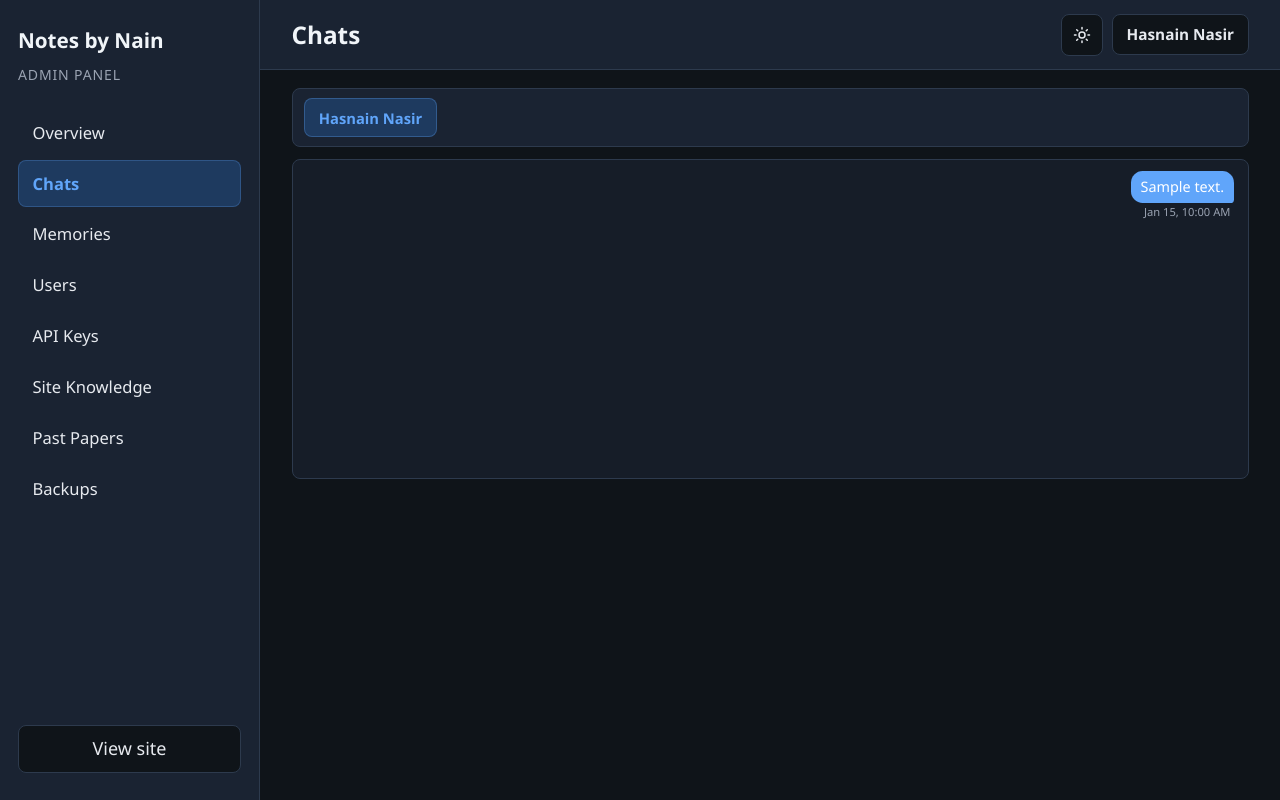
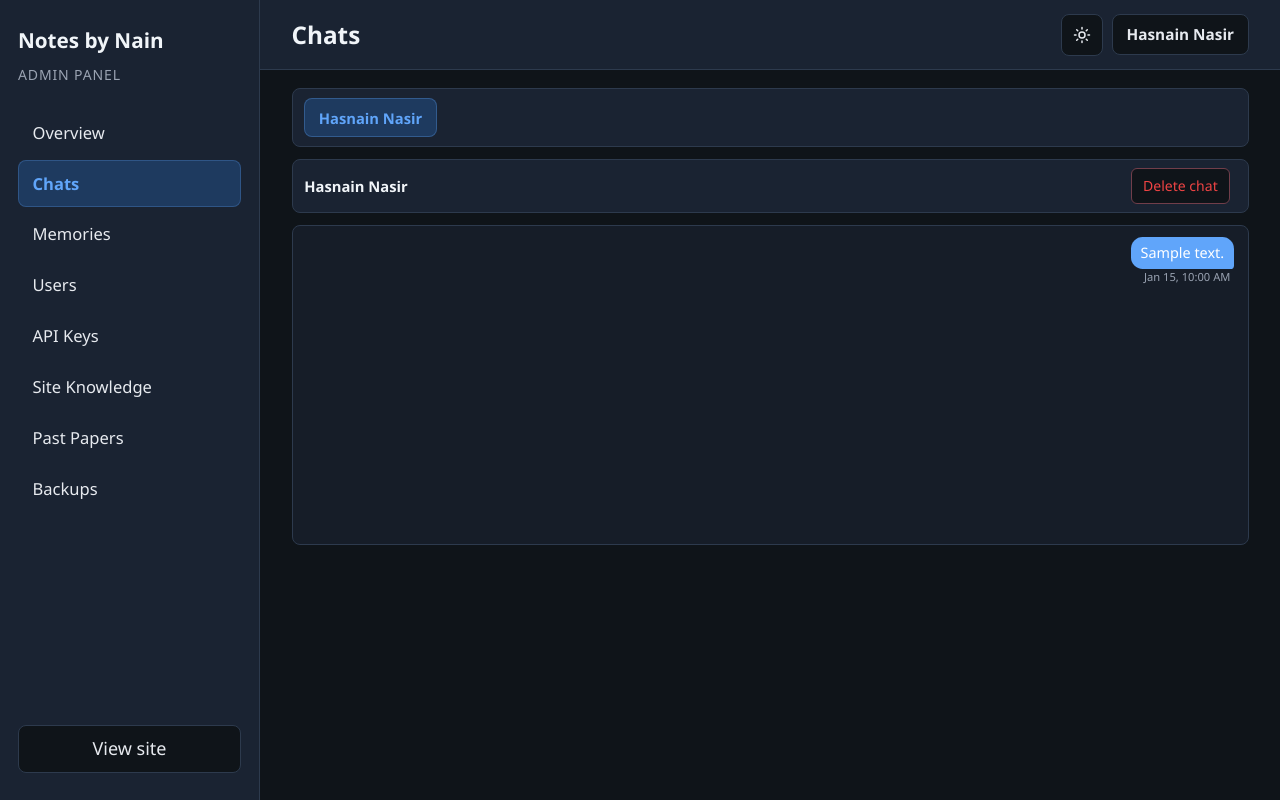
Before and after one commit to Hasnain-Nasir/CS_Notes, a PHP site: page /admin/messages.php in a window 1280 px wide. Run offline with PHP 8.4, Linux system fonts and the light colour scheme; a user stored in the database is signed in; data comes from the database, SQL or seed files in the repository; tables that the repository leaves empty hold one stand-in row (values such as "Sample post").

Commit message:
8 June morning changes

```diff
--- a/admin/admin.css
+++ b/admin/admin.css
@@ -406,6 +406,23 @@
   gap: 0.65rem;
 }
 
+.admin-chats-toolbar {
+  display: flex;
+  align-items: center;
+  justify-content: space-between;
+  gap: 0.75rem;
+  padding: 0.45rem 0.65rem;
+  background: var(--bg-elevated);
+  border: 1px solid var(--border);
+  border-radius: var(--radius);
+}
+
+.admin-chats-label {
+  font-size: 0.82rem;
+  font-weight: 600;
+  color: var(--heading);
+}
+
 .admin-chats-users {
   display: flex;
   flex-wrap: nowrap;
--- a/admin/admin.js
+++ b/admin/admin.js
@@ -65,8 +65,12 @@
 
   var chatsUsers = document.getElementById("chats-users");
   var chatsMessages = document.getElementById("chats-messages");
+  var chatsToolbar = document.getElementById("chats-toolbar");
+  var chatsActiveLabel = document.getElementById("chats-active-label");
+  var deleteUserChatBtn = document.getElementById("delete-user-chat");
   if (chatsUsers && chatsMessages) {
     var activeChatUser = null;
+    var activeChatName = "";
 
     function formatChatTime(ts) {
       if (!ts) return "";
@@ -90,8 +94,11 @@
       if (thread) thread.scrollTop = thread.scrollHeight;
     }
 
-    function loadUserChat(userId) {
+    function loadUserChat(userId, userName) {
       activeChatUser = userId;
+      activeChatName = userName || "";
+      if (chatsToolbar) chatsToolbar.hidden = false;
+      if (chatsActiveLabel) chatsActiveLabel.textContent = activeChatName || "Chat";
       chatsUsers.querySelectorAll("[data-chat-user]").forEach(function (btn) {
         btn.classList.toggle("is-active", +btn.dataset.chatUser === userId);
       });
@@ -101,6 +108,23 @@
       }).catch(function (e) {
         chatsMessages.innerHTML = "<p class='admin-error'>" + esc(e.message) + "</p>";
       });
+    }
+
+    function deleteActiveChat() {
+      if (!activeChatUser) return;
+      if (!confirm("Delete all chat messages for " + (activeChatName || "this user") + "? This cannot be undone.")) return;
+      api("messages.php", { method: "POST", body: { action: "delete_user_chat", user_id: activeChatUser } })
+        .then(function () {
+          activeChatUser = null;
+          activeChatName = "";
+          if (chatsToolbar) chatsToolbar.hidden = true;
+          loadChatUsers();
+        })
+        .catch(function (e) { alert(e.message); });
+    }
+
+    if (deleteUserChatBtn) {
+      deleteUserChatBtn.addEventListener("click", deleteActiveChat);
     }
 
     function loadChatUsers() {
@@ -118,11 +142,12 @@
         }).join("");
         chatsUsers.querySelectorAll("[data-chat-user]").forEach(function (btn) {
           btn.addEventListener("click", function () {
-            loadUserChat(+btn.dataset.chatUser);
+            loadUserChat(+btn.dataset.chatUser, btn.textContent.trim());
           });
         });
         if (!activeChatUser || !users.some(function (u) { return u.id === activeChatUser; })) {
-          loadUserChat(users[0].id);
+          var first = users[0];
+          loadUserChat(first.id, first.display_name || first.username);
         }
       }).catch(function (e) {
         chatsMessages.innerHTML = "<p class='admin-error'>" + esc(e.message) + "</p>";
--- a/admin/index.php
+++ b/admin/index.php
@@ -5,7 +5,7 @@ admin_header('Overview', 'overview');
 $pdo = db();
 $stats = [
     'users' => (int) $pdo->query('SELECT COUNT(*) FROM users')->fetchColumn(),
-    'chats_today' => (int) $pdo->query("SELECT COUNT(*) FROM chat_messages WHERE DATE(created_at) = CURDATE()")->fetchColumn(),
+    'chats_today' => (int) $pdo->query("SELECT COUNT(DISTINCT user_id) FROM chat_messages WHERE DATE(created_at) = CURDATE()")->fetchColumn(),
     'memories' => (int) $pdo->query('SELECT COUNT(*) FROM user_memories')->fetchColumn(),
     'api_keys' => (int) $pdo->query('SELECT COUNT(*) FROM api_keys WHERE is_active = 1')->fetchColumn(),
     'papers' => (int) $pdo->query('SELECT COUNT(*) FROM past_papers')->fetchColumn(),
@@ -18,5 +18,4 @@ $stats = [
   <div class="admin-stat-card"><span>Active API keys</span><strong><?= $stats['api_keys'] ?></strong></div>
   <div class="admin-stat-card"><span>Past papers</span><strong><?= $stats['papers'] ?></strong></div>
 </div>
-<p class="admin-hint">Add your Groq API key under API Keys before students can chat.</p>
 <?php admin_footer(); ?>
--- a/admin/messages.php
+++ b/admin/messages.php
@@ -4,6 +4,10 @@ admin_header('Chats', 'messages');
 ?>
 <div class="admin-section admin-chats-section">
   <div id="chats-users" class="admin-chats-users"></div>
+  <div class="admin-chats-toolbar" id="chats-toolbar" hidden>
+    <span id="chats-active-label" class="admin-chats-label"></span>
+    <button type="button" id="delete-user-chat" class="admin-btn-sm admin-btn-danger">Delete chat</button>
+  </div>
   <div id="chats-messages" class="admin-chats-messages">
     <p class="admin-chats-empty">Select a user above to view their chat.</p>
   </div>
--- a/api/admin/messages.php
+++ b/api/admin/messages.php
@@ -1,6 +1,30 @@
 <?php
 require_once dirname(__DIR__, 2) . '/includes/bootstrap.php';
-require_admin();
+
+$admin = require_admin();
+
+if ($_SERVER['REQUEST_METHOD'] === 'POST') {
+    $body = read_json_body();
+    $action = $body['action'] ?? '';
+
+    if ($action === 'delete_user_chat') {
+        $userId = (int) ($body['user_id'] ?? 0);
+        if ($userId <= 0) {
+            json_response(['ok' => false, 'error' => 'User ID required'], 400);
+        }
+        $check = db()->prepare('SELECT id FROM users WHERE id = ? LIMIT 1');
+        $check->execute([$userId]);
+        if (!$check->fetch()) {
+            json_response(['ok' => false, 'error' => 'User not found'], 404);
+        }
+        $stmt = db()->prepare('DELETE FROM chat_messages WHERE user_id = ?');
+        $stmt->execute([$userId]);
+        audit_log((int) $admin['id'], 'chat_delete', "user={$userId}");
+        json_response(['ok' => true, 'deleted' => $stmt->rowCount()]);
+    }
+
+    json_response(['ok' => false, 'error' => 'Unknown action'], 400);
+}
 
 $userId = (int) ($_GET['user_id'] ?? 0);
 $limit = min(500, max(1, (int) ($_GET['limit'] ?? 200)));
--- a/assets/css/notes.css
+++ b/assets/css/notes.css
@@ -2741,6 +2741,10 @@ body.fab-stacked .nain-term-widget {
   margin-left: 1px;
 }
 
+.nain-term-line--user .nain-term-cursor {
+  color: #79c0ff;
+}
+
 @keyframes nain-term-blink {
   0%, 100% { opacity: 1; }
   50% { opacity: 0; }
```
Also changed, not shown: assets/js/site-nav.js (+9 -10 lines).
